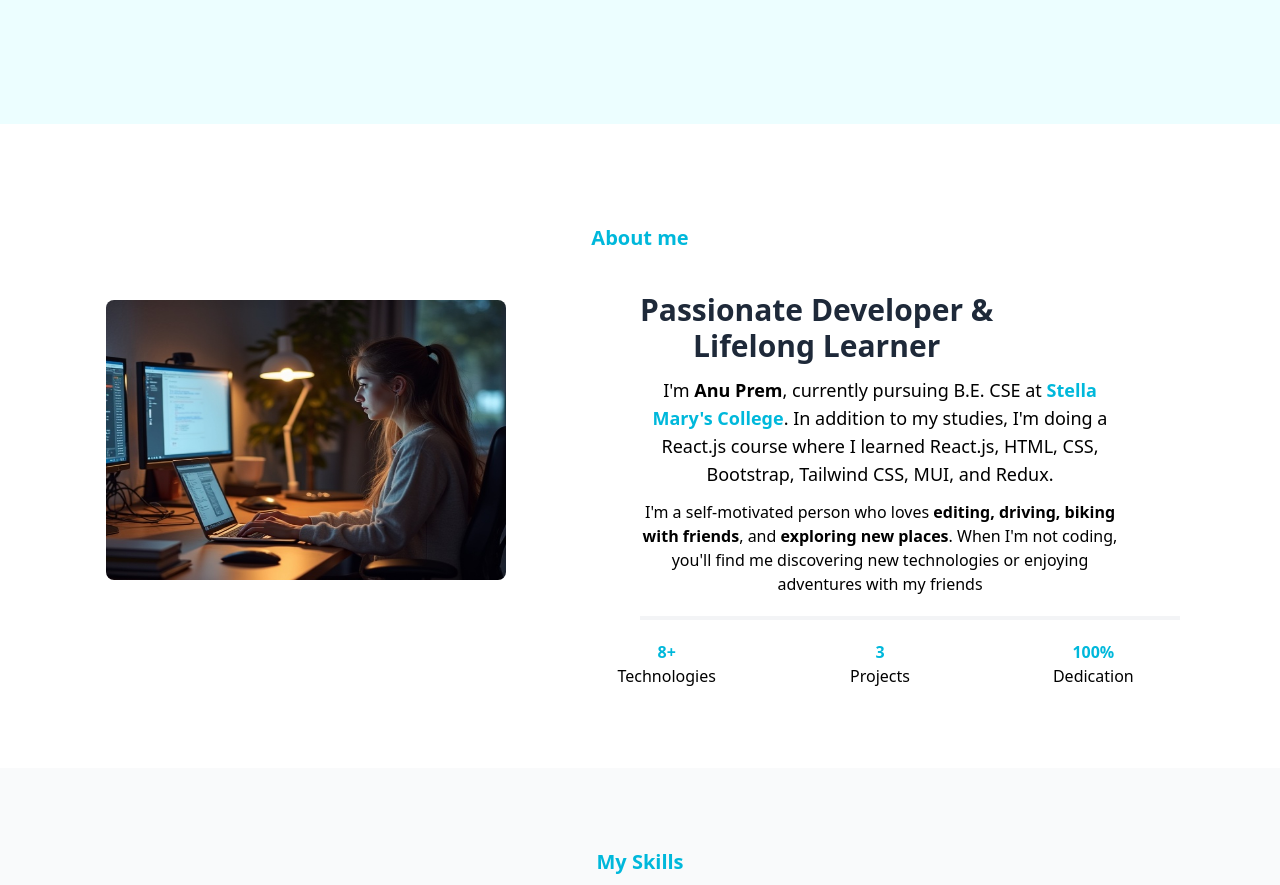
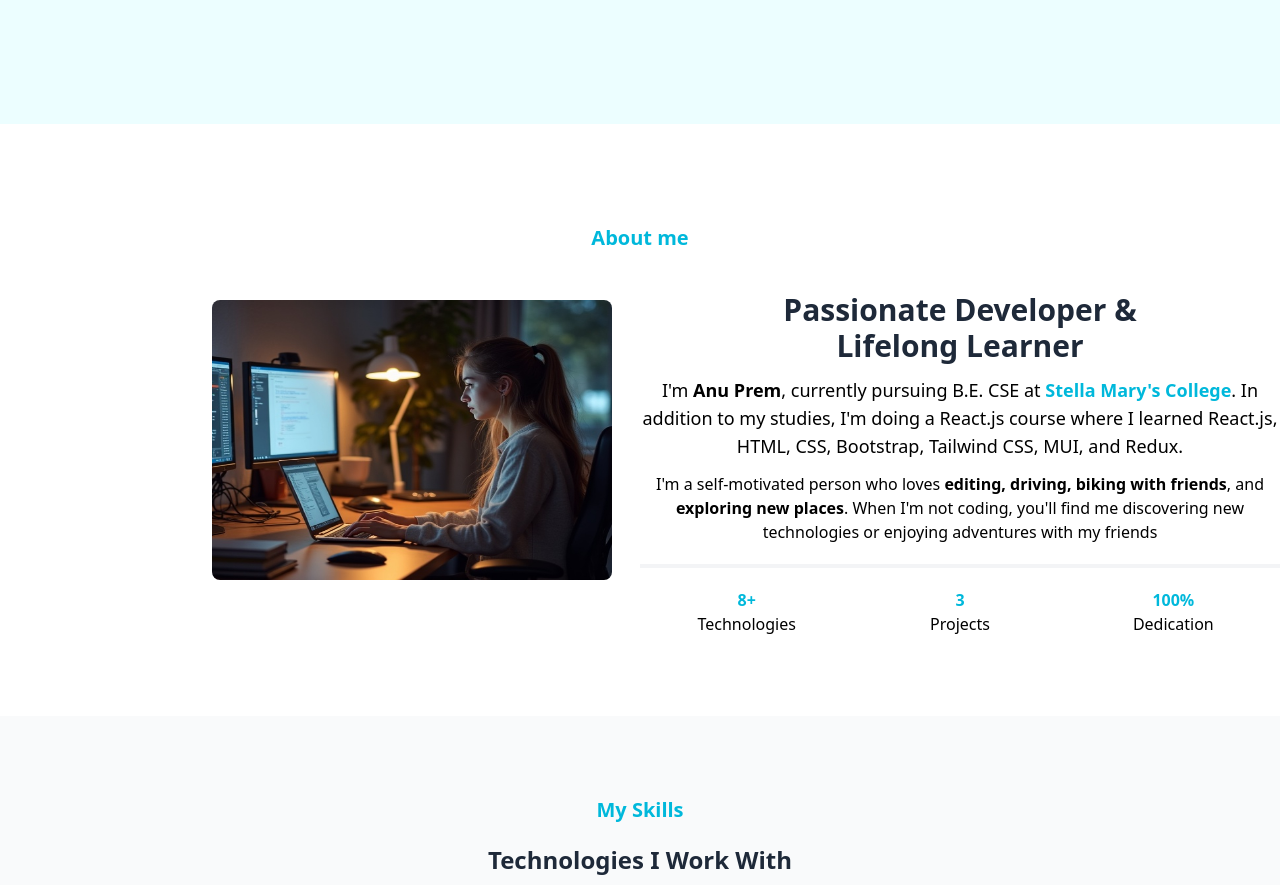
Before and after one commit to AnuPrem2005/Portfolio, a React (Vite) app: page / in a window 1280 px wide. Shown: the part 640-1525 px from the top of the page. Built offline with nearby package versions, Linux system fonts and the light colour scheme.

Commit message:
Img Center

```diff
--- a/src/components/About.jsx
+++ b/src/components/About.jsx
@@ -3,36 +3,77 @@ import Abbout from '../assets/About.jpg'
 
 const About = () => {
   return (
-    <div id='about' className='pt-20'>
-      <h1 className='font-bold text-xl text-cyan-500 w-full flex place-content-center mt-5'>About me</h1>
-      <div className='lg:grid grid-cols-2 sm:grid grid-cols-1 md:grid grid-cols-2'>
-        <div data-aos="fade-up" className='relative place-items-center mt-12 me-7'>
+    <div id="about" className="pt-20">
+  <h1 className="font-bold text-xl text-cyan-500 w-full flex justify-center mt-5">
+    About me
+  </h1>
 
-          <img src={Abbout} alt="item" className='w-100 h-70 rounded-lg' />
+  <div className="grid grid-cols-1 md:grid-cols-2 lg:grid-cols-2">
 
+    {/* IMAGE SECTION */}
+    <div
+      data-aos="fade-up"
+      className="relative flex justify-center mt-12
+      sm:mx-auto md:me-7 lg:me-7"
+    >
+      <img
+        src={Abbout}
+        alt="item"
+        className="w-[90%] sm:w-[80%] md:w-100 h-70 rounded-lg"
+      />
     </div>
-        <div data-aos="fade-up" className='mt-10 lg:place-items-start md:place-items-start sm:text-center'>
-          <h2 className='text-3xl font-bold text-gray-800 sm: me-full text-center'>Passionate Developer & <br /> Lifelong Learner</h2>
-          <p className=' text-lg lg:me-40 mt-3 md:me-40 mt-3 sm:me-full mt-3 text-center'>I'm <b>Anu Prem</b>, currently pursuing B.E. CSE at  <b className='text-cyan-500'>Stella Mary's College</b>. In addition to my studies, I'm doing a React.js course where I learned React.js, HTML, CSS, Bootstrap, Tailwind CSS, MUI, and Redux.</p>
-          <p className='lg:me-40 mt-3 md:me-40 mt-3 sm:me-full mt-3 text-center'>I'm a self-motivated person who loves <b>editing, driving, biking with friends</b>, and <b>exploring new places</b>. When I'm not coding, you'll find me discovering new technologies or enjoying adventures with my friends</p>
-          <div className='lg:w-135 h-1 bg-gray-100 mt-5 sm:w-full h-1 bg-gray-100 mt-5 md:w-full h-1 bg-gray-100 mt-5'></div>
-          <div className='grid grid-cols-3 w-full'>
-            <div className='place-items-center lg:me-40 mt-5 md:me-40 mt-5 sm:me-full'>
-              <h1 className='font-bold text-cyan-500'>8+</h1>
+
+    {/* CONTENT SECTION */}
+    <div
+      data-aos="fade-up"
+      className="mt-10
+      text-center
+      sm:px-5
+      md:px-0
+      lg:px-0"
+    >
+      <h2 className="text-3xl font-bold text-gray-800 text-center">
+        Passionate Developer & <br /> Lifelong Learner
+      </h2>
+
+      <p className="text-lg mt-3 text-center sm:px-2 md:px-0">
+        I'm <b>Anu Prem</b>, currently pursuing B.E. CSE at{" "}
+        <b className="text-cyan-500">Stella Mary's College</b>. In addition to my
+        studies, I'm doing a React.js course where I learned React.js, HTML, CSS,
+        Bootstrap, Tailwind CSS, MUI, and Redux.
+      </p>
+
+      <p className="mt-3 text-center sm:px-2 md:px-0">
+        I'm a self-motivated person who loves <b>editing, driving, biking with
+        friends</b>, and <b>exploring new places</b>. When I'm not coding, you'll
+        find me discovering new technologies or enjoying adventures with my
+        friends
+      </p>
+
+      {/* DIVIDER */}
+      <div className="w-full h-1 bg-gray-100 mt-5"></div>
+
+      {/* STATS SECTION */}
+      <div className="grid grid-cols-3 w-full mt-5 text-center">
+        <div className="flex flex-col items-center">
+          <h1 className="font-bold text-cyan-500">8+</h1>
           <p>Technologies</p>
         </div>
-            <div className='place-items-center lg:me-40 mt-5 md:me-40 mt-5 sm:me-full'>
-              <h1 className='font-bold text-cyan-500'>3</h1>
+
+        <div className="flex flex-col items-center">
+          <h1 className="font-bold text-cyan-500">3</h1>
           <p>Projects</p>
         </div>
-            <div className='place-items-center lg:me-40 mt-5 md:me-40 mt-5 sm:me-full'>
-              <h1 className='font-bold text-cyan-500'>100%</h1>
+
+        <div className="flex flex-col items-center">
+          <h1 className="font-bold text-cyan-500">100%</h1>
           <p>Dedication</p>
         </div>
       </div>
     </div>
   </div>
 </div>
+
   )
 }
 
```
Lines whose indentation alone changed are shown as unchanged.
